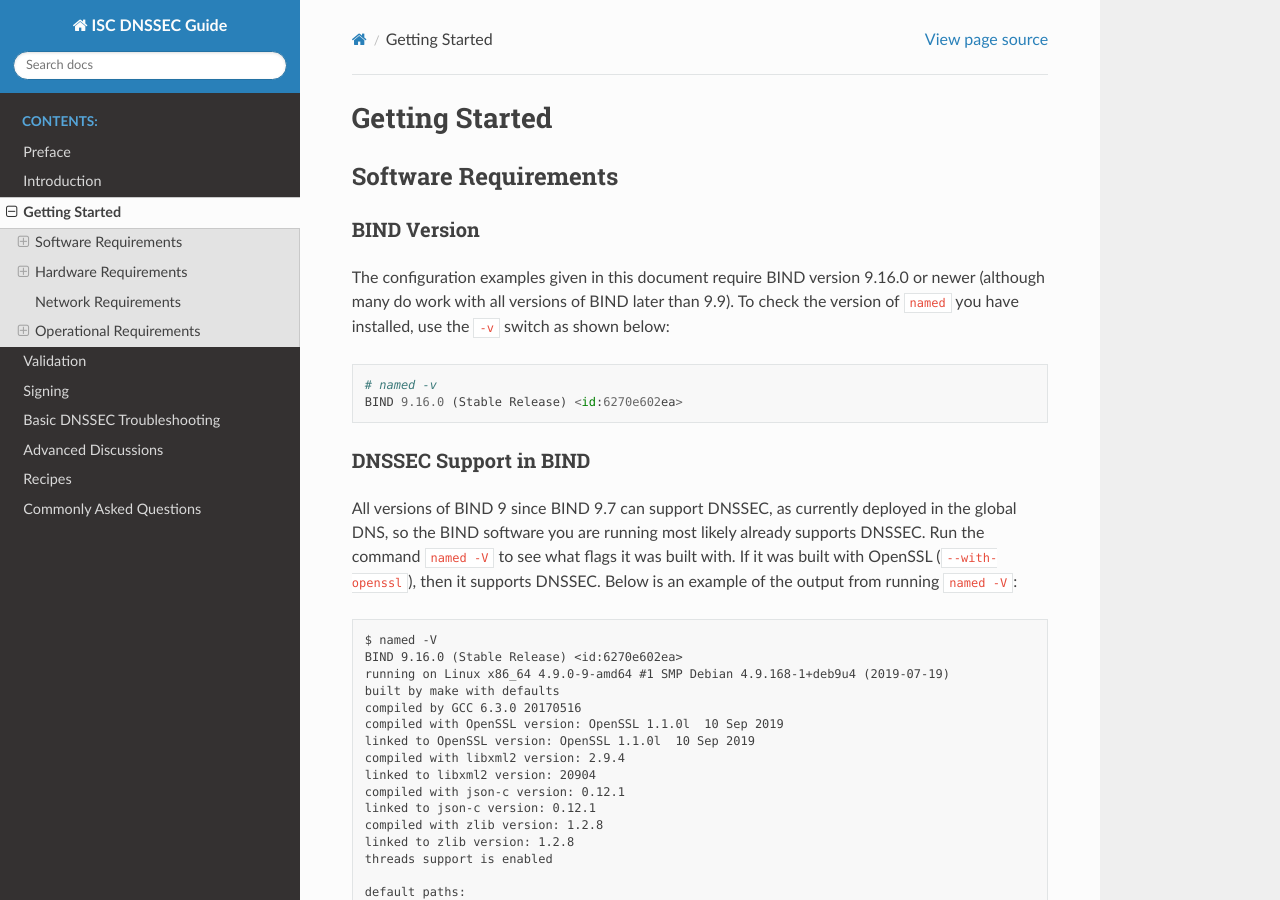
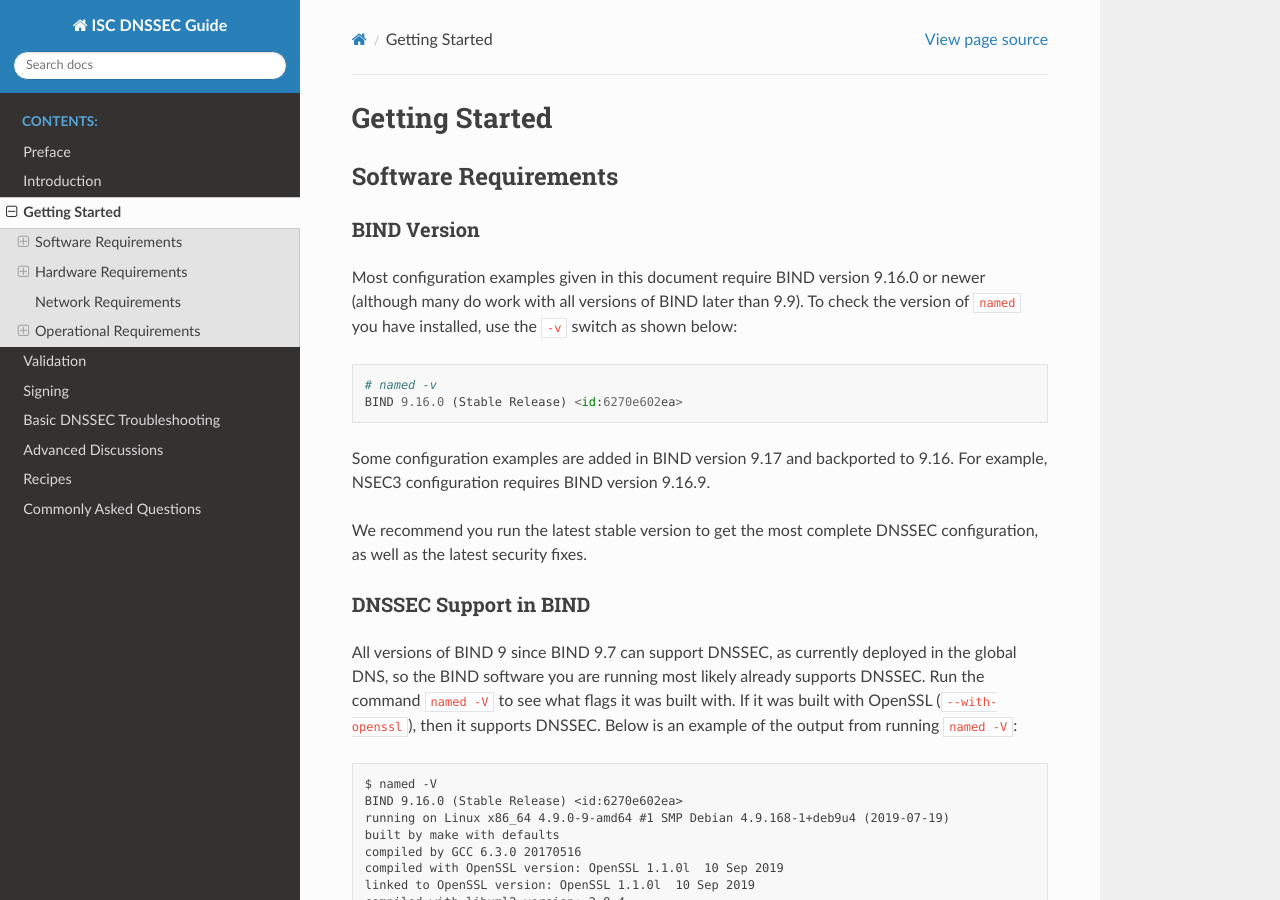
Before and after one commit to isc-projects/isc-dnssec-guide, a Sphinx documentation site: the page built from doc/getting-started.rst, in a window 1280 px wide and 900 px high. Built offline with Sphinx 7.4.7 and the Read the Docs theme 2.0.0, drawn with Linux system fonts in a browser that asks for light colours.

Commit message:
Add Matthijs's edits to BIND Version section

```diff
--- a/doc/getting-started.rst
+++ b/doc/getting-started.rst
@@ -13,7 +13,7 @@
 BIND Version
 ~~~~~~~~~~~~
 
-The configuration examples given in this document require BIND version
+Most configuration examples given in this document require BIND version
 9.16.0 or newer (although many do work with all versions of BIND
 later than 9.9). To check the version of ``named`` you have installed,
 use the ``-v`` switch as shown below:
@@ -22,6 +22,12 @@
 
    # named -v
    BIND 9.16.0 (Stable Release) <id:6270e602ea>
+
+Some configuration examples are added in BIND version 9.17 and backported
+to 9.16. For example, NSEC3 configuration requires BIND version 9.16.9.
+
+We recommend you run the latest stable version to get the most complete
+DNSSEC configuration, as well as the latest security fixes.
 
 .. _dnssec_support_in_bind:
 
```
